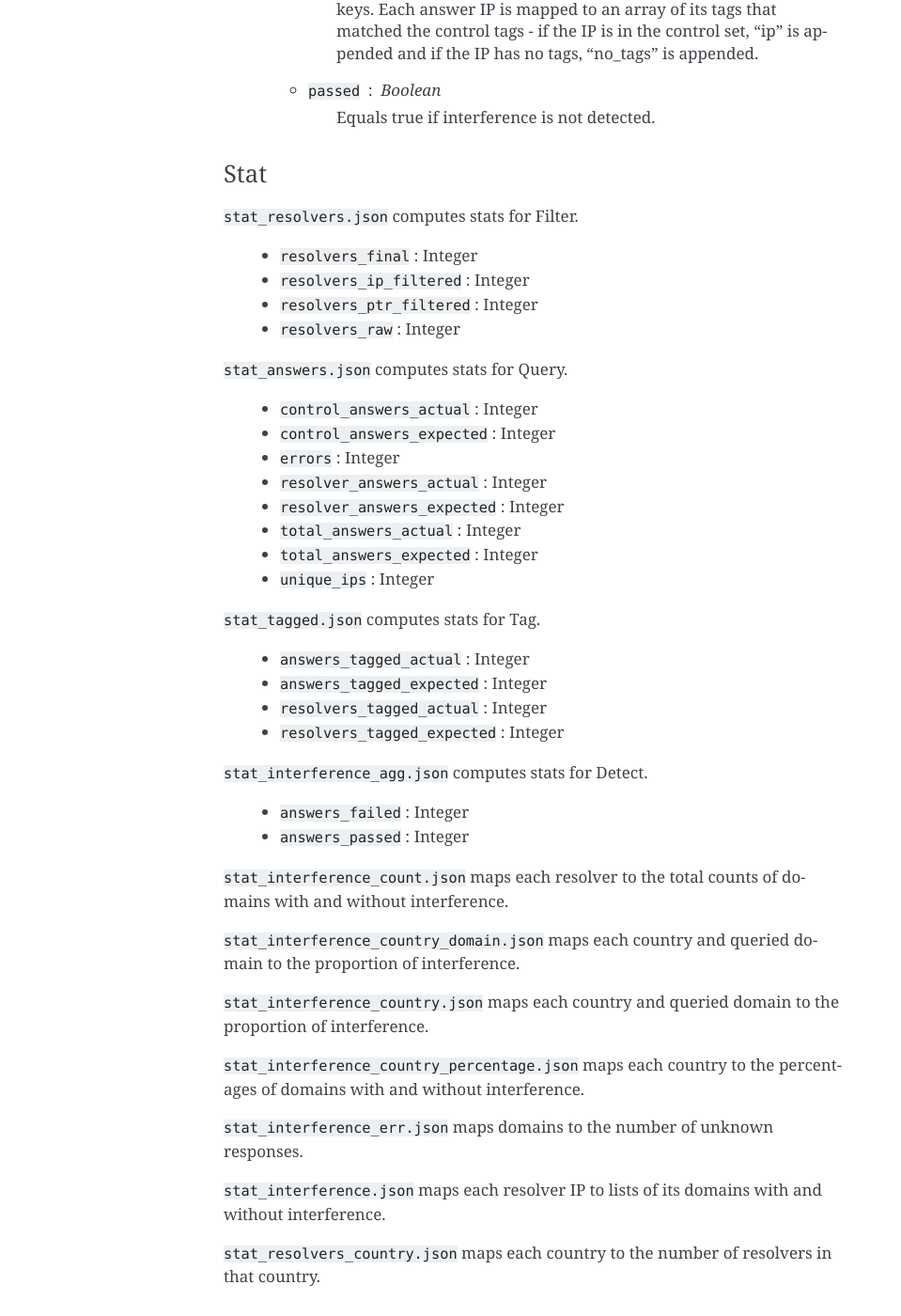
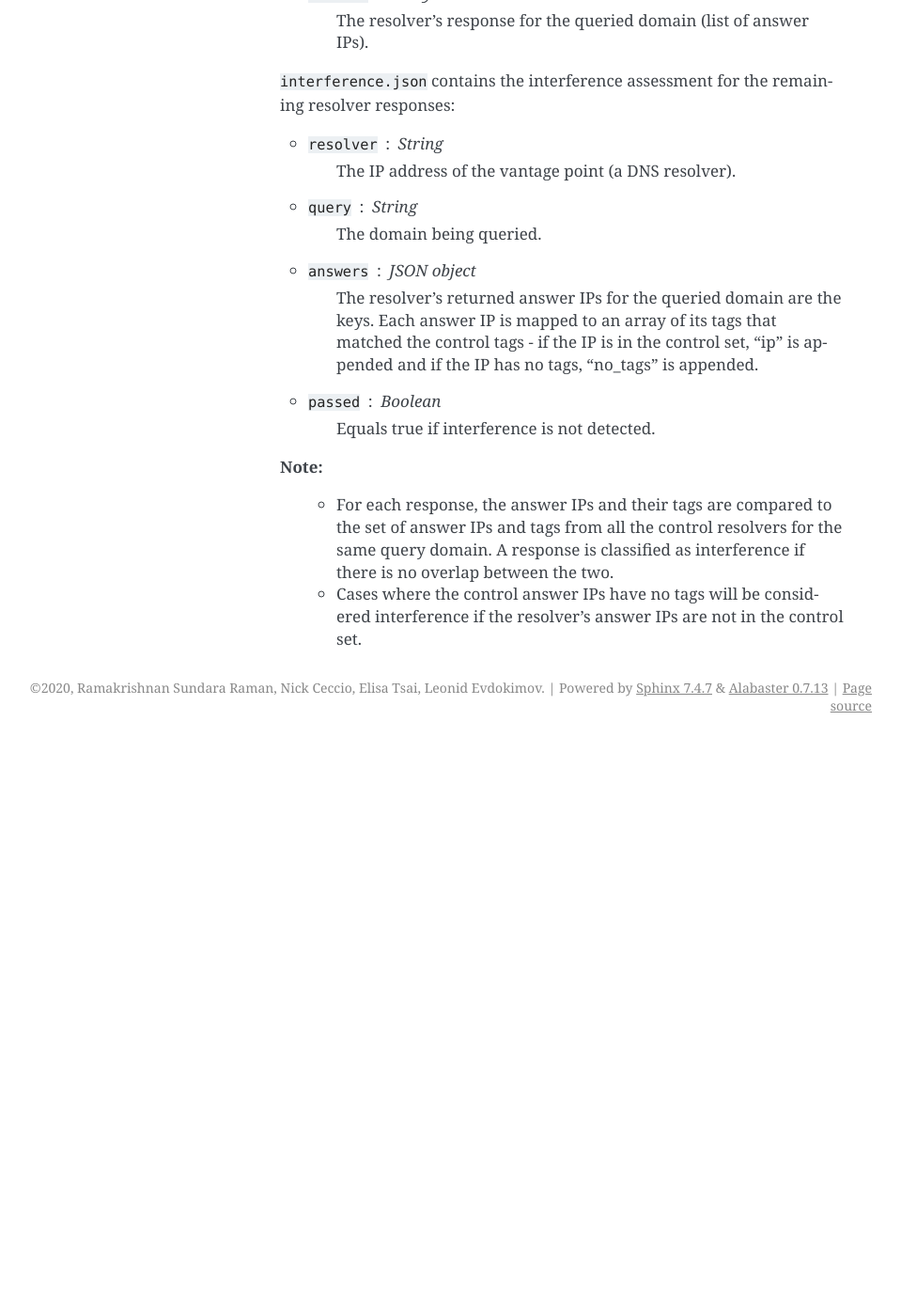
Before and after one commit to censoredplanet/censoredplanet, a Sphinx documentation site: the page built from docs/satellitev1.rst, in a window 1280 px wide and 1400 px high, scrolled down 5174 px. Shown: the whole window at 94% size, without its empty margins (182-1141 px from the left). Built offline with Sphinx 7.4.7, drawn with Linux system fonts in a browser that asks for light colours; after the commit the page ends 5964 px from its top, so only the background shows below that; some of the changed text lies outside the part shown.

Commit message:
Add known issues

```diff
--- a/docs/satellitev1.rst
+++ b/docs/satellitev1.rst
@@ -45,6 +45,8 @@
 *******
 Output
 *******
+
+The relevant output is located in the `raw/` directory.
 
 ------
 Probe
@@ -113,6 +115,14 @@
 	    The domain being queried.
 	* :code:`error` : String / JSON Object
 	    Either "no_answer" or a dictionary with additional error information.
+
+	**Note:**
+
+		* In some cases, the :code:`resolver` field may be replaced by :code:`ip` - both are referring to the resolver's IP.
+
+		* "no_answer" appears in the :code:`error` field if no A resource records (IPs) are returned - this includes the :code:`NXDOMAIN` response.
+
+		* Responses with :code:`NXDOMAIN` or other errors may indicate censorship. However, these cases are not analyzed further in Satellite v1.
 
 	:code:`answers_raw.json` contains raw responses from successful queries:
 
@@ -169,6 +179,10 @@
 	* :code:`asnum` : Integer
 		The autonomous system (AS) number.
 
+	**Note:**
+
+		* Fields may have null values if the information was not available on Censys.
+
 2. Tag each resolver with the location from Maxmind.
 
 	:code:`tagged_resolvers.json` contains the resolvers and their countries:
@@ -204,64 +218,8 @@
 	* :code:`passed` : Boolean
 	    Equals true if interference is not detected.
 
------
-Stat
------
+	**Note:**
 
-:code:`stat_resolvers.json` computes stats for Filter.
+		* For each response, the answer IPs and their tags are compared to the set of answer IPs and tags from all the control resolvers for the same query domain. A response is classified as interference if there is no overlap between the two.
 
-	* :code:`resolvers_final` : Integer
-
-	* :code:`resolvers_ip_filtered` : Integer
-
-	* :code:`resolvers_ptr_filtered` : Integer
-
-	* :code:`resolvers_raw` : Integer
-
-:code:`stat_answers.json` computes stats for Query.
-
-	* :code:`control_answers_actual` : Integer
-
-	* :code:`control_answers_expected` : Integer
-
-	* :code:`errors` : Integer
-
-	* :code:`resolver_answers_actual` : Integer
-
-	* :code:`resolver_answers_expected` : Integer
-
-	* :code:`total_answers_actual` : Integer
-
-	* :code:`total_answers_expected` : Integer
-
-	* :code:`unique_ips` : Integer
-
-:code:`stat_tagged.json` computes stats for Tag.
-
-	* :code:`answers_tagged_actual` : Integer
-
-	* :code:`answers_tagged_expected` : Integer
-
-	* :code:`resolvers_tagged_actual` : Integer
-
-	* :code:`resolvers_tagged_expected` : Integer
-
-:code:`stat_interference_agg.json` computes stats for Detect.
-
-	* :code:`answers_failed` : Integer
-
-	* :code:`answers_passed` : Integer
-
-:code:`stat_interference_count.json` maps each resolver to the total counts of domains with and without interference.
-
-:code:`stat_interference_country_domain.json` maps each country and queried domain to the proportion of interference.
-
-:code:`stat_interference_country.json` maps each country and queried domain to the proportion of interference.
-
-:code:`stat_interference_country_percentage.json` maps each country to the percentages of domains with and without interference.
-
-:code:`stat_interference_err.json` maps domains to the number of unknown responses.
-
-:code:`stat_interference.json` maps each resolver IP to lists of its domains with and without interference.
-
-:code:`stat_resolvers_country.json` maps each country to the number of resolvers in that country.
+		* Cases where the control answer IPs have no tags will be considered interference if the resolver's answer IPs are not in the control set.
```
Also changed, not shown: other parts of docs/satellitev1.rst (+1 -1 lines).
